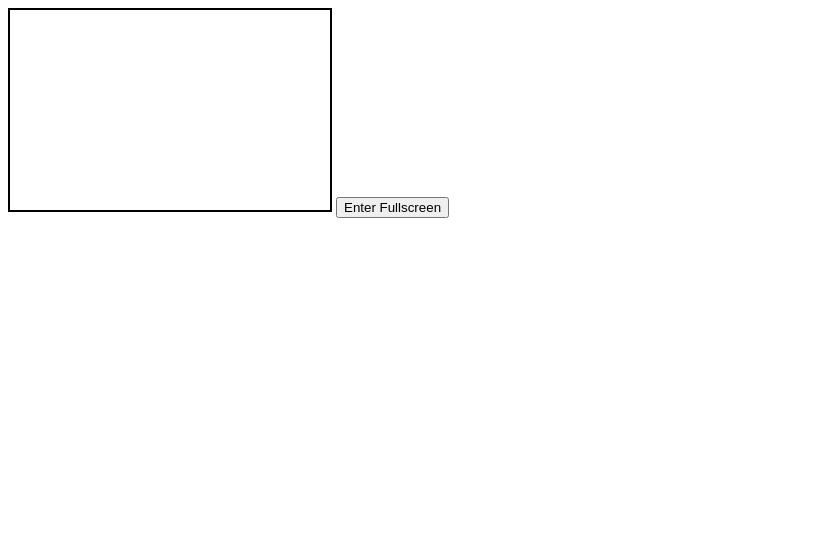
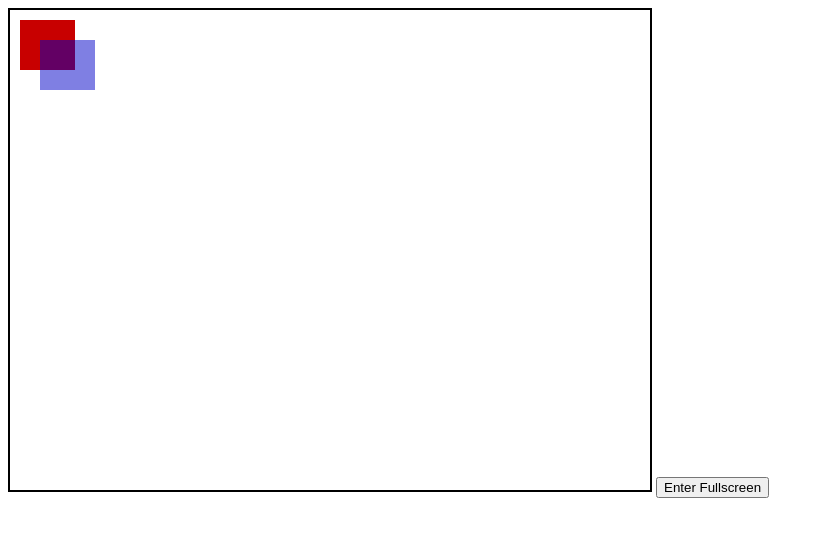
Before and after one commit to marcomorain/monkeyslug, a plain HTML site: page public/index.html in a window 1280 px wide. Shown: the whole page, without its empty margins (0-824 px from the left). Drawn offline with nearby package versions, Linux system fonts and the light colour scheme.

Commit message:
Add mouse pointer grabbing and an update loop

```diff
--- a/public/client.js
+++ b/public/client.js
@@ -1,11 +1,59 @@
 $(function() {
+  "use strict";
+
+
   var game = $('#game')[0];
+  var context = game.getContext("2d");
+
+
+
+  var mouse_x = 0;
+  var mouse_y = 0;
+
+  var render = function(canvas, context) {
+
+    var w = canvas.width;
+    var h = canvas.height;
+
+    // Clear
+    canvas.width = w;
+
+    context.fillStyle = "rgb(200,0,0)";
+    context.fillRect (10, 10, 55, 50);
+    context.fillStyle = "rgba(0, 0, 200, 0.5)";
+    context.fillRect (30, 30, 55, 50);
+
+    context.strokeStyle = "rgb(0,0,0,1)";
+    context.beginPath();
+    context.moveTo(w/2, h/2);
+    context.lineTo((w/2) + mouse_x, (h/2) + mouse_y);
+    context.stroke();
+  }
+
+  var update = function(dt) {
+    render(game, context);
+    mouse_x = 0;
+    mouse_y = 0;
+    window.webkitRequestAnimationFrame(update, game);
+  };
+
+  $(game).mousemove(function(e) {
+    var orig = e.originalEvent;
+
+    var x = orig.webkitMovementX || 0;
+    var y = orig.webkitMovementY || 0;
+
+    mouse_x += x;
+    mouse_y += y;
+  });
+
+  window.webkitRequestAnimationFrame(update, game);
 
   $('#fullscreen').click(function(){
     game.webkitRequestFullScreen();
+    game.webkitRequestPointerLock();
+
   });
-
-
 
   console.log('woot');
 });
--- a/public/index.html
+++ b/public/index.html
@@ -11,7 +11,7 @@
     <script src="client.js"></script>
   </head>
   <body>
-    <canvas id="game" width="320" height="200"></canvas>
+    <canvas id="game" width="640" height="480"></canvas>
     <input id="fullscreen" type="submit" value="Enter Fullscreen" />
   </body>
 </html>
--- a/server/server.js
+++ b/server/server.js
@@ -3,6 +3,7 @@ var http = require('http');
 
 // Configure our HTTP server to respond with Hello World to all requests.
 var server = http.createServer(function (request, response) {
+  console.log(request.url);
   response.writeHead(200, {"Content-Type": "text/plain"});
   response.end("Hello World\n");
 });
```
Also changed, not shown: 1 other file.
